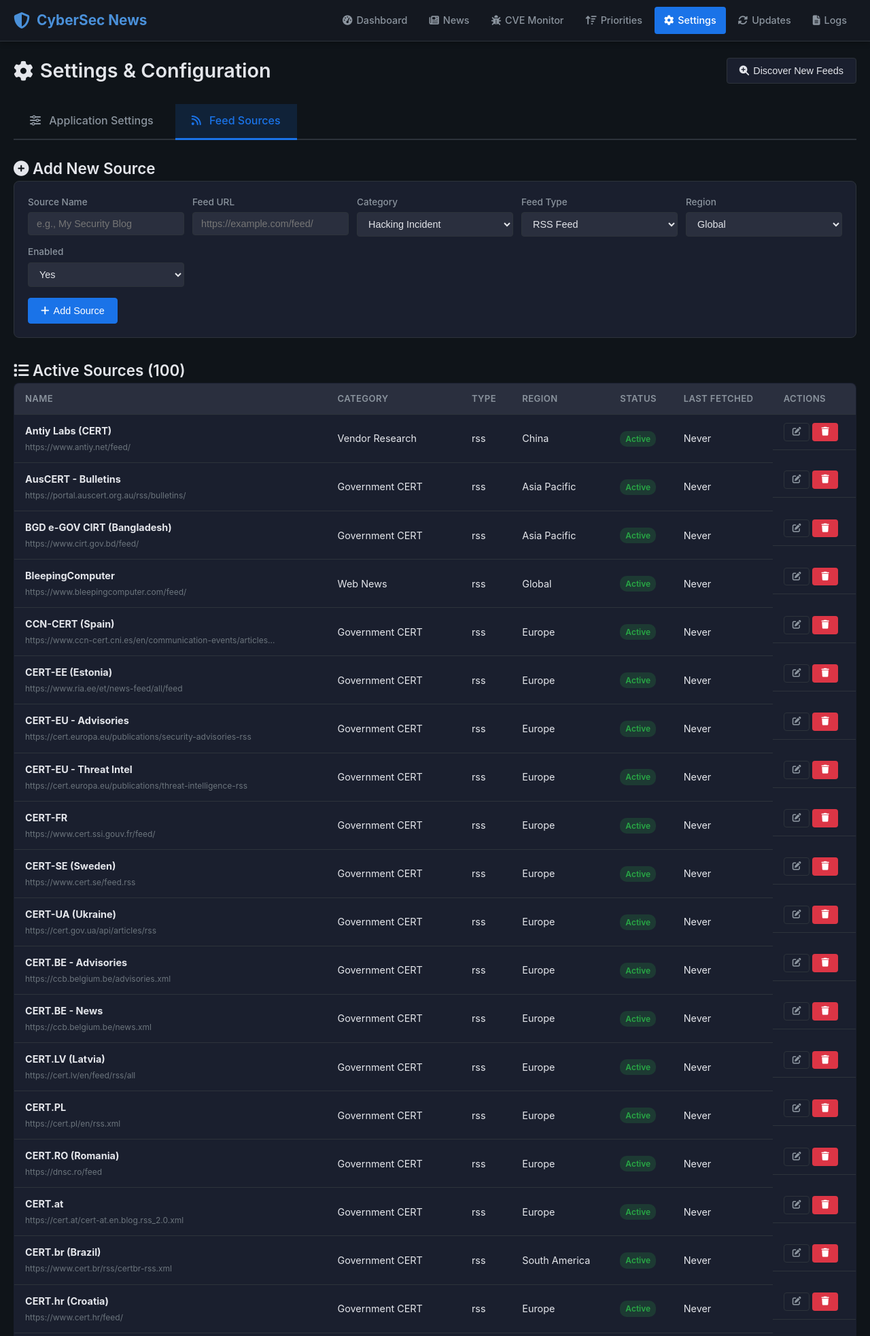
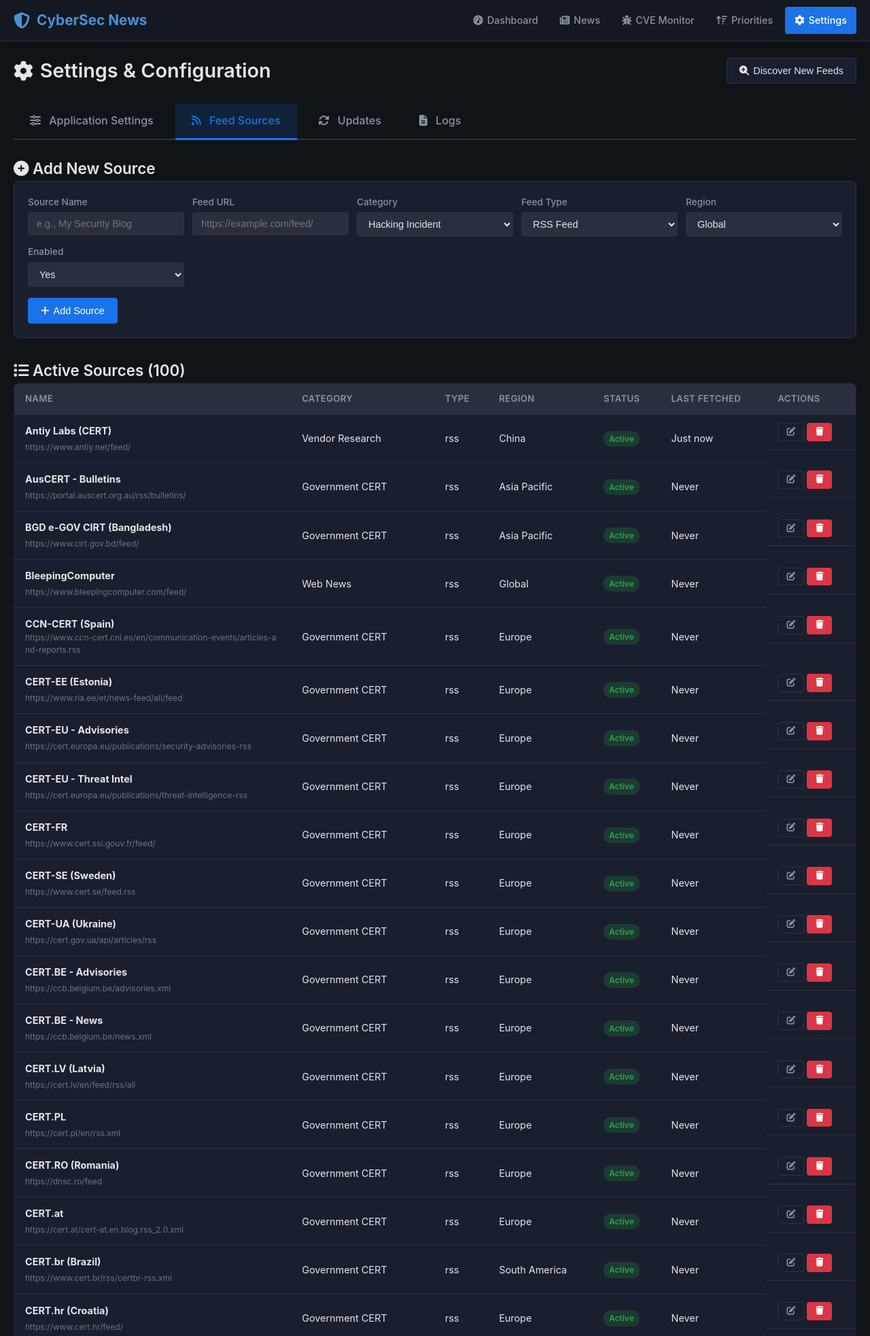
Before and after one commit to boscolam/SecurityNewWeb, a Flask app: page /sources in a window 1280 px wide. Shown: the top 1965 px of the page at 68% size. Run offline with Flask 3, Linux system fonts and the light colour scheme; data comes from the database, SQL or seed files in the repository; data that the repository does not hold is empty.

Commit message:
v2.4.1: Move Updates & Logs under Settings, fix URL overflow in discovered feeds
Navigation:
- Moved Updates and Logs pages under Settings as tabs
- Top nav simplified: Dashboard | News | CVE | Priorities | Settings
- Settings now has 4 tabs: App Settings, Feed Sources, Updates, Logs
- Consistent tab bar across all 4 sub-pages

URL display fix:
- Long URLs in Auto-Discovered Feeds now wrap on multiple lines
- Uses word-break: break-all so URLs never overflow their card
- Full URL shown in styled monospace box with border-left accent
- "Found via" text also wraps properly
- Source table URLs wrap instead of being truncated at 60 chars

Co-Authored-By: Claude Opus 4.6 <noreply@anthropic.com>

```diff
--- a/static/css/style.css
+++ b/static/css/style.css
@@ -1490,3 +1490,125 @@ pre {
 .clickable:focus:not(:focus-visible) {
     outline: none;
 }
+
+/* ============================================================
+   AUTO-DISCOVERED FEEDS - URL WRAPPING
+   Enhanced display for long URLs and metadata
+   ============================================================ */
+
+/* Feed name - allow wrapping */
+.discovered-card .feed-name {
+    word-wrap: break-word;
+    word-break: break-word;
+    overflow-wrap: break-word;
+    hyphens: auto;
+    margin-bottom: 12px;
+    line-height: 1.4;
+}
+
+/* URL display section */
+.feed-url {
+    margin: 12px 0;
+    padding: 10px;
+    background: rgba(0, 0, 0, 0.2);
+    border-radius: 4px;
+    border-left: 3px solid var(--info);
+}
+
+.feed-url strong {
+    display: block;
+    margin-bottom: 6px;
+    color: var(--info);
+    font-size: 12px;
+    text-transform: uppercase;
+    letter-spacing: 0.5px;
+}
+
+/* URL text - force wrapping */
+.url-text {
+    word-wrap: break-word;
+    word-break: break-all;  /* Break at any character for URLs */
+    overflow-wrap: anywhere;
+    white-space: normal;
+    font-family: 'Courier New', monospace;
+    font-size: 12px;
+    color: var(--text-secondary);
+    margin: 0;
+    padding: 0;
+    line-height: 1.6;
+    max-width: 100%;
+}
+
+/* Discovered from section */
+.discovered-from {
+    margin-top: 10px;
+    padding-top: 10px;
+    border-top: 1px solid var(--border);
+}
+
+.discovered-from small {
+    word-wrap: break-word;
+    word-break: break-word;
+    overflow-wrap: break-word;
+    display: block;
+    line-height: 1.5;
+}
+
+.discovered-from strong {
+    color: var(--text-primary);
+}
+
+/* Discovered card adjustments */
+.discovered-card {
+    display: flex;
+    flex-direction: column;
+    overflow: hidden;  /* Prevent any overflow */
+}
+
+/* Discovered meta - ensure it doesn't overflow */
+.discovered-meta {
+    display: flex;
+    flex-wrap: wrap;
+    gap: 8px;
+    margin: 10px 0;
+}
+
+/* Discovered actions - full width */
+.discovered-actions {
+    margin-top: auto;  /* Push to bottom */
+    padding-top: 12px;
+    display: flex;
+    gap: 8px;
+    justify-content: flex-end;
+}
+
+/* Mobile: Stack URL display */
+@media (max-width: 768px) {
+    .feed-url {
+        padding: 8px;
+    }
+
+    .url-text {
+        font-size: 11px;
+    }
+
+    .discovered-from small {
+        font-size: 11px;
+    }
+}
+
+/* Source table - URL wrapping */
+.source-name-cell {
+    max-width: 350px;
+    min-width: 200px;
+}
+
+.source-url-wrap {
+    word-wrap: break-word;
+    word-break: break-all;
+    overflow-wrap: anywhere;
+    white-space: normal;
+    display: inline-block;
+    max-width: 100%;
+    line-height: 1.5;
+}
--- a/templates/base.html
+++ b/templates/base.html
@@ -61,22 +61,10 @@
                     <i class="fas fa-sort-amount-up"></i> Priorities
                 </a></li>
 
-                <!-- Settings: application configuration & sources management -->
+                <!-- Settings: application configuration, sources, updates, and logs -->
                 <li><a href="{{ url_for('settings_page') }}"
-                       class="{% if request.endpoint in ['settings_page', 'sources_page'] %}active{% endif %}">
+                       class="{% if request.endpoint in ['settings_page', 'sources_page', 'updates_page', 'logs_page'] %}active{% endif %}">
                     <i class="fas fa-cog"></i> Settings
-                </a></li>
-
-                <!-- Updates: system updates and auto-update configuration -->
-                <li><a href="{{ url_for('updates_page') }}"
-                       class="{% if request.endpoint == 'updates_page' %}active{% endif %}">
-                    <i class="fas fa-sync-alt"></i> Updates
-                </a></li>
-
-                <!-- Logs: system logs and troubleshooting -->
-                <li><a href="{{ url_for('logs_page') }}"
-                       class="{% if request.endpoint == 'logs_page' %}active{% endif %}">
-                    <i class="fas fa-file-alt"></i> Logs
                 </a></li>
             </ul>
         </div>
--- a/templates/settings.html
+++ b/templates/settings.html
@@ -32,6 +32,12 @@
         </a>
         <a href="{{ url_for('sources_page') }}" class="tab-link">
             <i class="fas fa-rss"></i> Feed Sources
+        </a>
+        <a href="{{ url_for('updates_page') }}" class="tab-link">
+            <i class="fas fa-sync-alt"></i> Updates
+        </a>
+        <a href="{{ url_for('logs_page') }}" class="tab-link">
+            <i class="fas fa-file-alt"></i> Logs
         </a>
     </div>
 
--- a/templates/sources.html
+++ b/templates/sources.html
@@ -37,6 +37,12 @@
         </a>
         <a href="{{ url_for('sources_page') }}" class="tab-link active">
             <i class="fas fa-rss"></i> Feed Sources
+        </a>
+        <a href="{{ url_for('updates_page') }}" class="tab-link">
+            <i class="fas fa-sync-alt"></i> Updates
+        </a>
+        <a href="{{ url_for('logs_page') }}" class="tab-link">
+            <i class="fas fa-file-alt"></i> Logs
         </a>
     </div>
 
@@ -133,10 +139,10 @@
                 <tbody>
                     {% for source in sources %}
                     <tr class="{% if not source.enabled %}disabled-row{% endif %}">
-                        <td>
-                            <!-- Source name with truncated URL shown below -->
+                        <td class="source-name-cell">
+                            <!-- Source name with URL shown below -->
                             <strong>{{ source.name }}</strong>
-                            <br><small class="text-muted">{{ source.url[:60] }}{% if source.url|length > 60 %}...{% endif %}</small>
+                            <br><small class="text-muted source-url-wrap">{{ source.url }}</small>
                             {% if source.auto_discovered %}
                             <span class="badge badge-info" title="Automatically discovered by the system">Auto</span>
                             {% endif %}
@@ -264,18 +270,21 @@
         <div class="discovered-grid">
             {% for feed in discovered %}
             <div class="discovered-card {% if feed.approved %}approved{% endif %}">
-                <h4 title="{{ feed.name }}">
-                    {{ feed.name[:60] }}{% if feed.name|length > 60 %}...{% endif %}
+                <h4 class="feed-name" title="{{ feed.name }}">
+                    {{ feed.name }}
                 </h4>
-                <p class="text-muted" title="{{ feed.url }}">
-                    <small>{{ feed.url[:70] }}{% if feed.url|length > 70 %}...{% endif %}</small>
-                </p>
+                <div class="feed-url">
+                    <strong>URL:</strong>
+                    <p class="url-text">{{ feed.url }}</p>
+                </div>
                 <div class="discovered-meta">
                     <span class="badge badge-info">{{ feed.category }}</span>
                     <span class="badge badge-secondary">{{ feed.region|region_label }}</span>
-                    <span class="text-muted" title="{{ feed.discovered_from }}">
-                        <small>Found via: {{ feed.discovered_from[:40] }}{% if feed.discovered_from|length > 40 %}...{% endif %}</small>
-                    </span>
+                </div>
+                <div class="discovered-from">
+                    <small class="text-muted">
+                        <strong>Found via:</strong> {{ feed.discovered_from }}
+                    </small>
                 </div>
                 {% if not feed.approved %}
                 <div class="discovered-actions">
```
Also changed, not shown: templates/logs.html (+17 -2 lines), templates/updates.html (+17 -2 lines), CHANGELOG.md, README.md, 1 other file.
